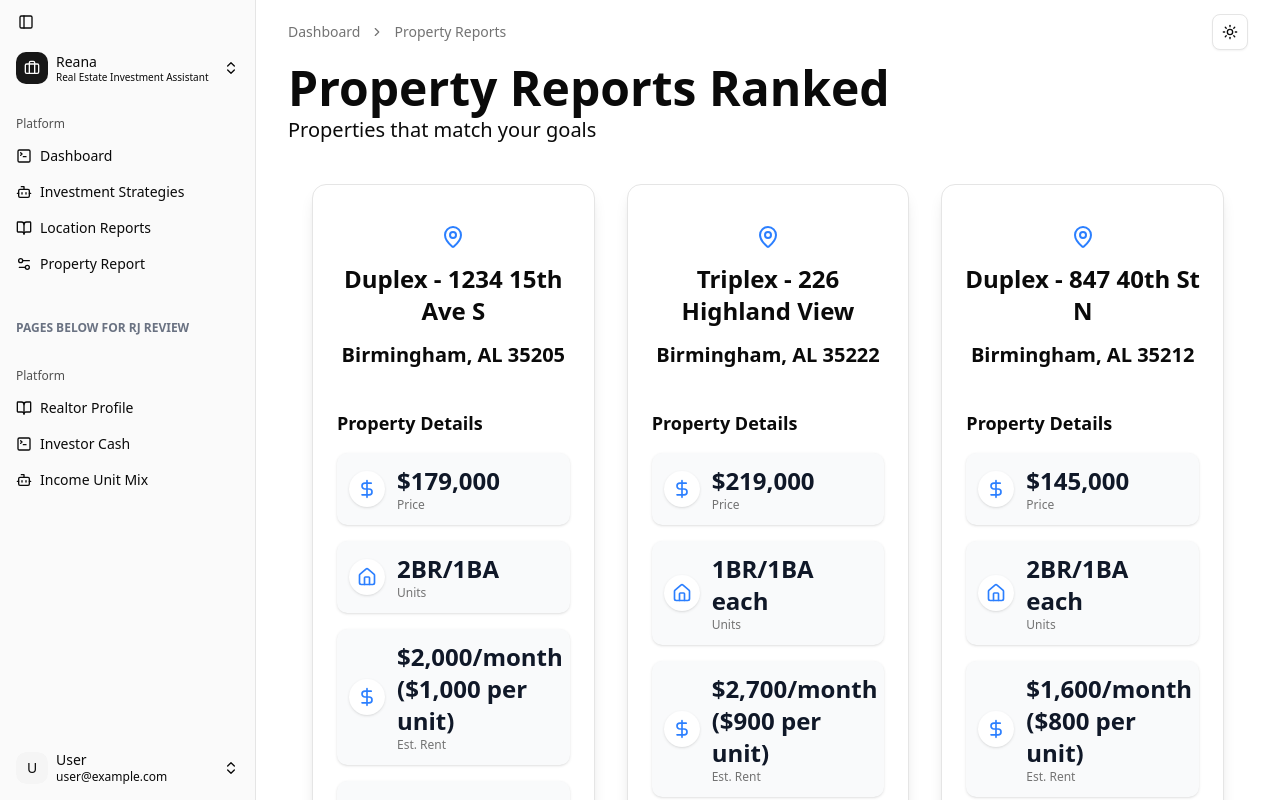
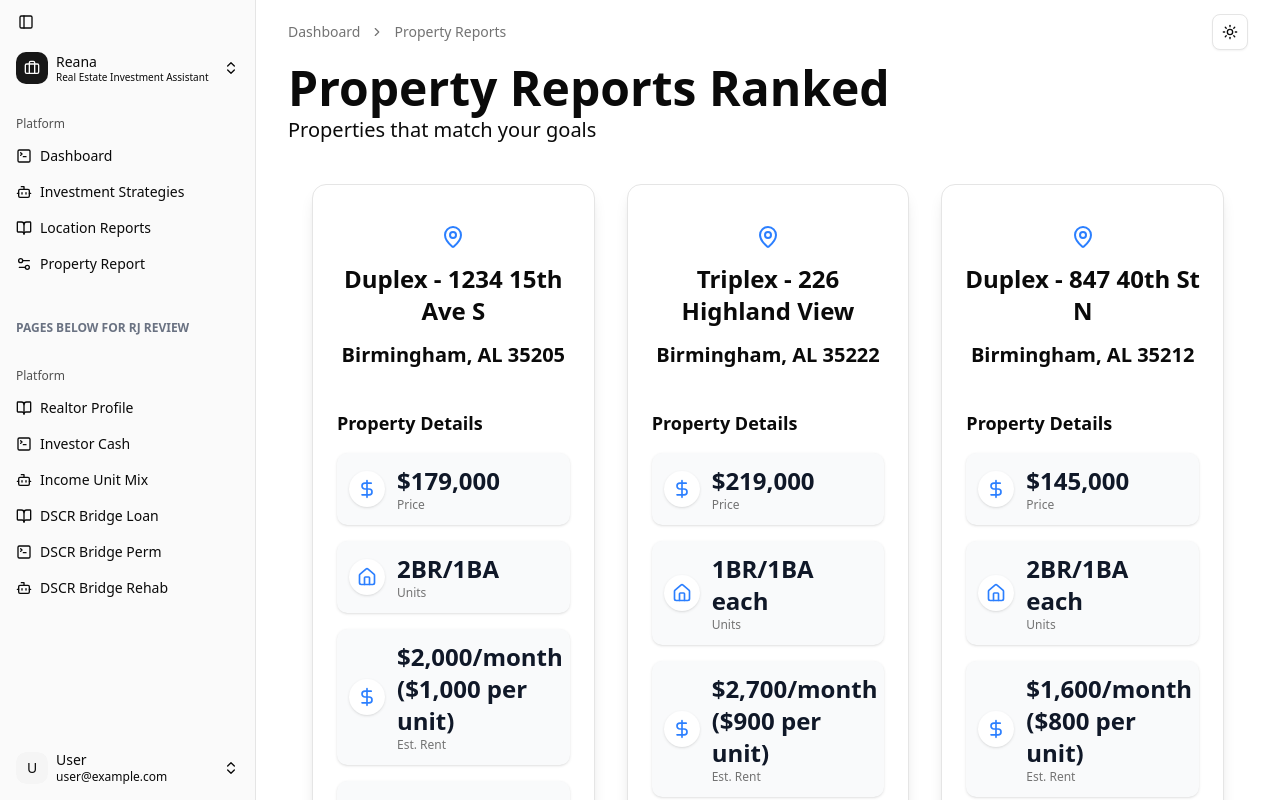
Before and after one commit to huynh-ngoc/INF117-Jascot-Development, a Next.js app in the folder reana/: page /property-report in a window 1280 px wide. Shown: the top 800 px of the page. Built offline with nearby package versions, Linux system fonts and the light colour scheme.

Commit message:
Small update to navbar to add recent pages to navbar for RJ to review

```diff
--- a/reana/src/components/sidebar/app-sidebar.jsx
+++ b/reana/src/components/sidebar/app-sidebar.jsx
@@ -78,6 +78,24 @@ const data = {
       icon: Bot,
       items: [],
     },
+    {
+      title: "DSCR Bridge Loan",
+      url: "/dscr-bridge-loan",
+      icon: BookOpen,
+      items: [],
+    },
+    {
+      title: "DSCR Bridge Perm",
+      url: "/dscr-bridge-perm",
+      icon: SquareTerminal,
+      items: [],
+    },
+    {
+      title: "DSCR Bridge Rehab",
+      url: "/dscr-bridge-rehab",
+      icon: Bot,
+      items: [],
+    },
   ],
 }
 
```
